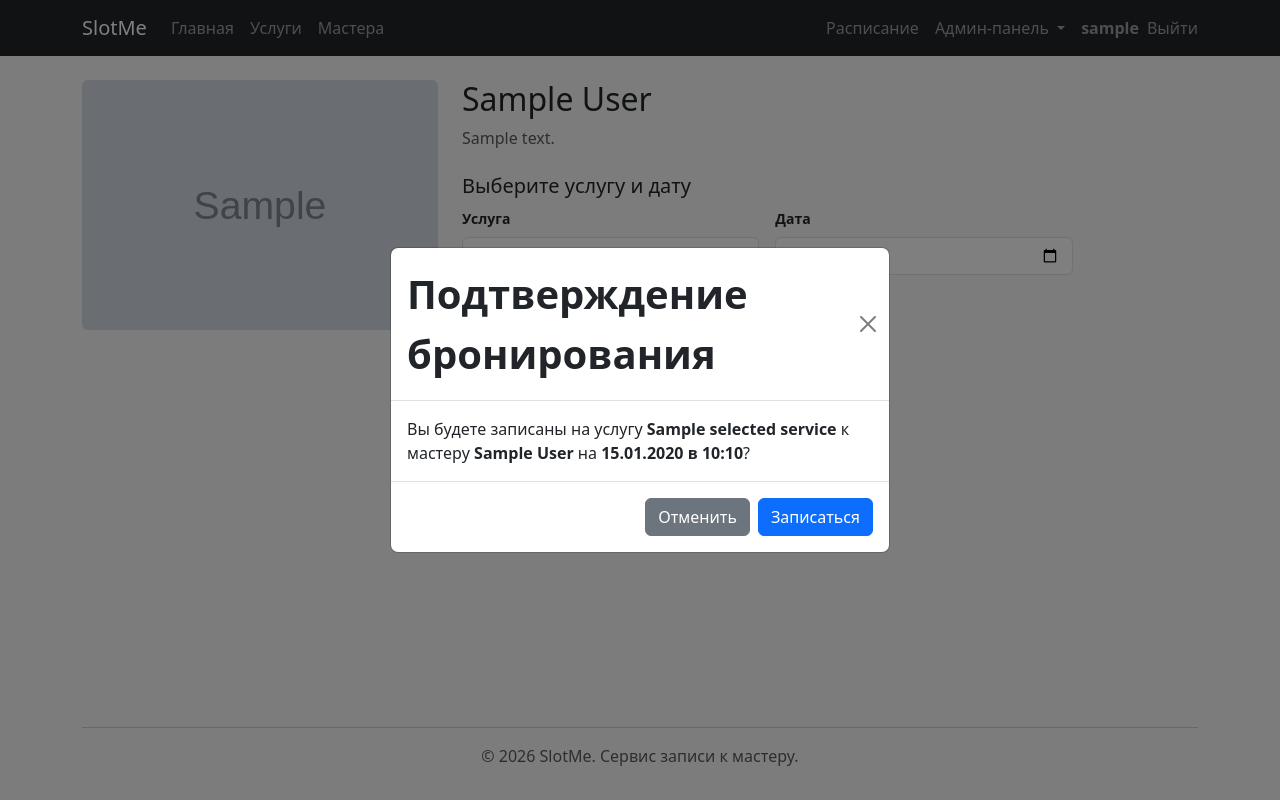
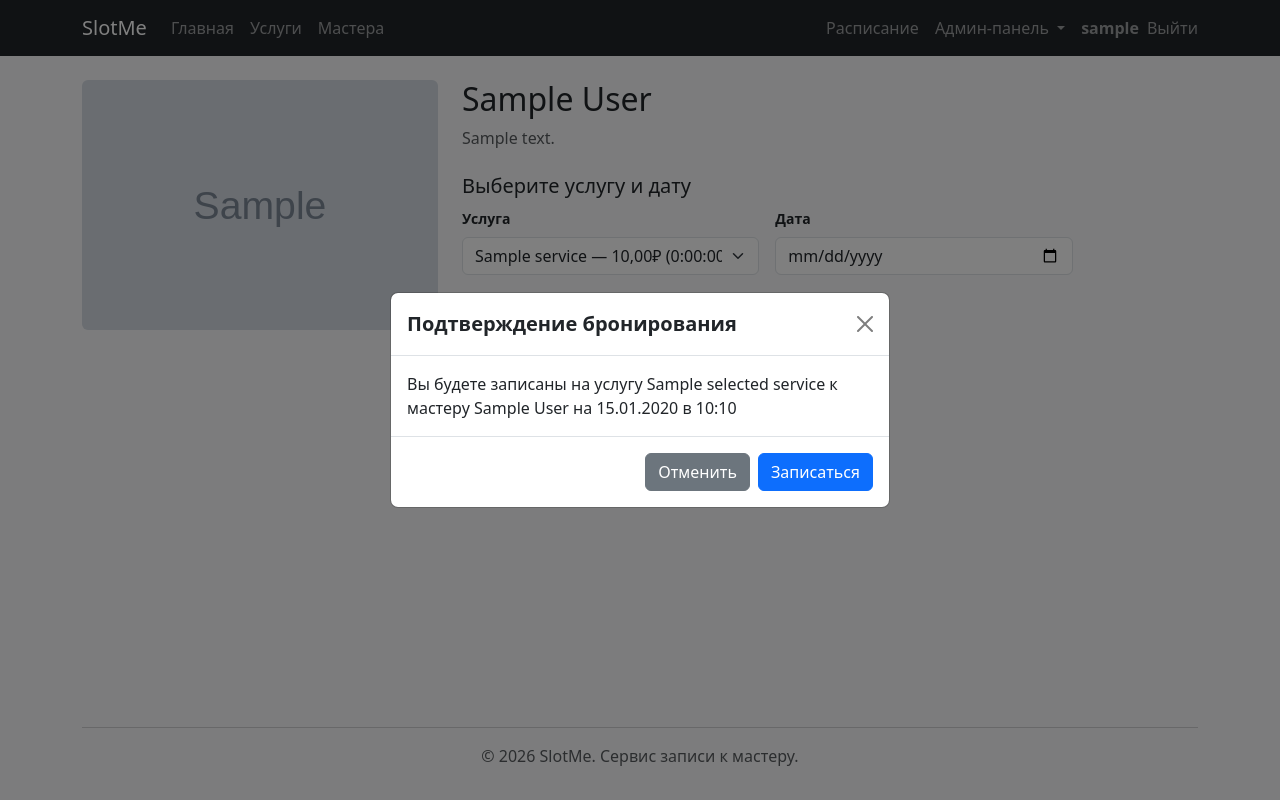
Before and after one commit to Serghqa/SlotMe, a Django app: template templates/masters/master_detail.html in a window 1280 px wide, after a click that opens the changed part. Run offline with Django 5.2, Linux system fonts and the light colour scheme; a user stored in the database is signed in; tables that the repository leaves empty hold one stand-in row (values such as "Sample post"); the template is opened without the code that fills it: values that come from a table or form of the project are taken from there, most other values are stand-ins (such as "Sample title", 1, 10 or a date in 2020); grey boxes marked "Sample" are stand-in pictures.

Commit message:
Fix modals

```diff
--- a/templates/appointments/admin_list.html
+++ b/templates/appointments/admin_list.html
@@ -146,7 +146,7 @@
                 <button type="button" class="btn btn-secondary" data-bs-dismiss="modal">Отмена</button>
                 <form method="post" id="modal-action-form" action="" class="d-inline">
                     {% csrf_token %}
-                    <!-- Скрытый инпут для статуса (заполнится скриптом, если нужно) -->
+                    <!-- Скрытый инпут для статуса (заполнится скриптом) -->
                     <input type="hidden" name="status" id="modal-status-input" value="">
                     <button type="submit" id="modal-submit-btn" class="btn">Подтвердить</button>
                 </form>
--- a/templates/masters/master_detail.html
+++ b/templates/masters/master_detail.html
@@ -60,6 +60,7 @@
                                 class="btn btn-outline-primary px-3 py-2"
                                 data-bs-toggle="modal"
                                 data-bs-target="#bookingActionModal"
+                                data-text="Вы будете записаны на услугу {{ selected_service.name }} к мастеру {{ master.user.get_full_name|default:master.user.username }} на {{ selected_date|date:'d.m.Y' }} в {{ slot|time:'H:i' }}"
                                 data-bs-time="{{ slot|time:'H:i' }}">
                                 {{ slot|time:'H:i' }}
                             </button>
@@ -93,15 +94,11 @@
     <div class="modal-dialog modal-dialog-centered">
         <div class="modal-content">
             <div class="modal-header">
-                <h1 class="modal-title fw-bold" id="bookingModalLabel">Подтверждение бронирования</h1>
+                <h5 class="modal-title fw-bold" id="bookingModalLabel">Подтверждение бронирования</h5>
                 <button type="button" class="btn-close" data-bs-dismiss="modal" aria-label="Закрыть"></button>
             </div>
-            <div class="modal-body">
-                Вы будете записаны на услугу
-                <strong>{{ selected_service.name }}</strong>
-                к мастеру <strong>{{ master.user.get_full_name|default:master.user.username }}</strong>
-                на <strong>{{ selected_date|date:'d.m.Y' }}
-                в <span id="modal-slot-time-text">--:--</span></strong>?
+            <div class="modal-body" id="modal-action-text">
+                Подтвердите действие.
             </div>
             <div class="modal-footer">
                 <button type="button" class="btn btn-secondary" data-bs-dismiss="modal">Отменить</button>
@@ -128,14 +125,15 @@
 
                 // Извлекаем время из атрибута data-bs-time
                 const slotTime = button.getAttribute('data-bs-time');
+                const bodyText = button.getAttribute('data-text');
 
                 // Находим элементы внутри модального окна
-                const modalTimeText = bookingModal.querySelector('#modal-slot-time-text');
                 const modalTimeInput = bookingModal.querySelector('#modal-slot-time');
+                const modalText = bookingModal.querySelector('#modal-action-text');
 
                 // Обновляем текст и значение скрытого инпута
-                modalTimeText.textContent = slotTime;
                 modalTimeInput.value = slotTime;
+                modalText.textContent = bodyText;
             });
         }
     });
```
